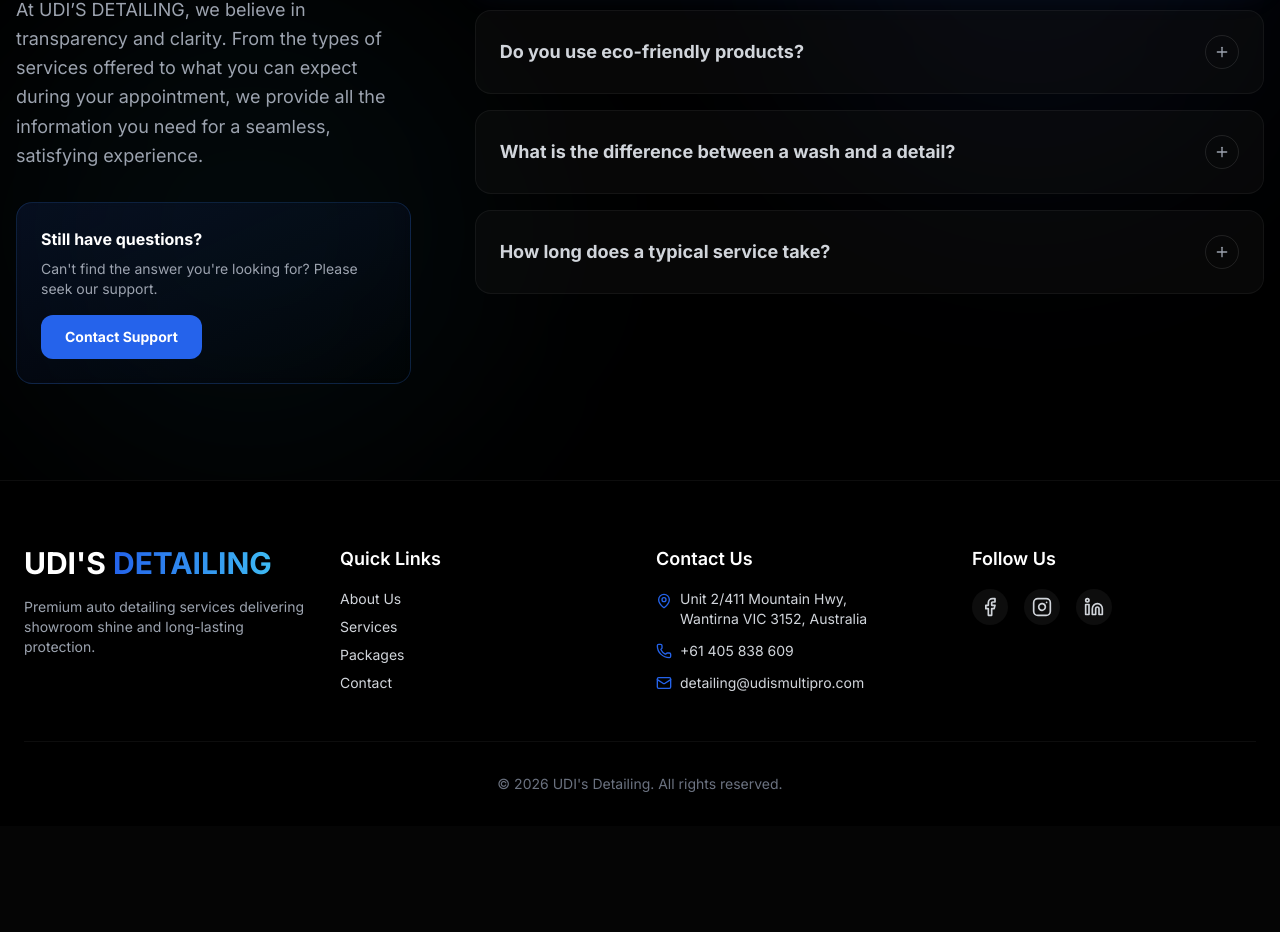
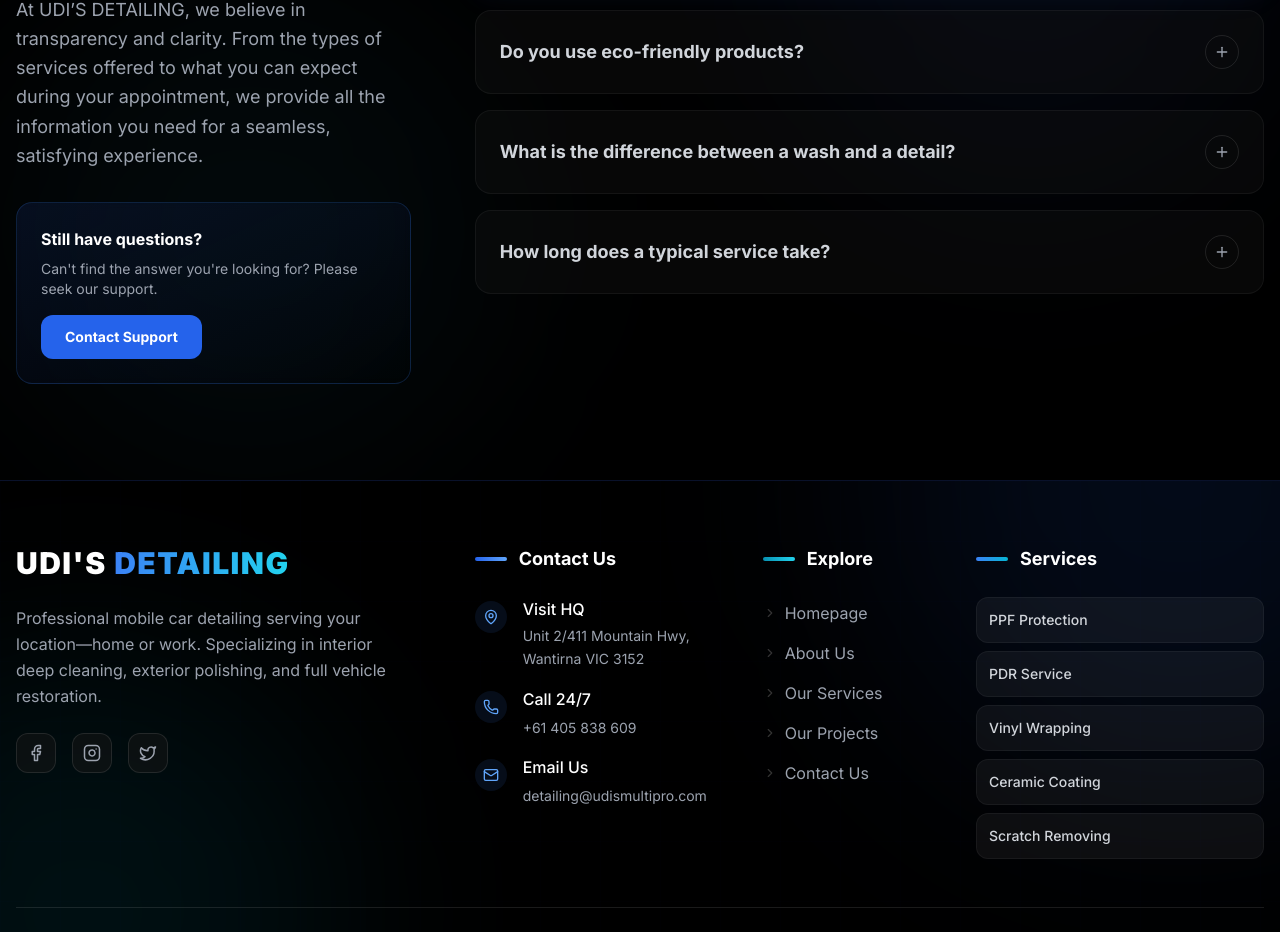
Before and after one commit to Dilshan-Mindika/UDIS-DETAILING, a Next.js app: page / in a window 1280 px wide. Shown: the part 7879-8811 px from the top of the page. Before the commit the page ends 8705 px from the top, so only its background shows below. Built offline with nearby package versions, Linux system fonts and the light colour scheme.

Commit message:
feat: add new `Footer` component with branding, contact info, quick links, services, and copyright.

```diff
--- a/src/components/layout/Footer.tsx
+++ b/src/components/layout/Footer.tsx
@@ -1,70 +1,134 @@
+"use client";
+
 import Link from "next/link";
-import { Facebook, Instagram, Linkedin, Youtube, MapPin, Phone, Mail } from "lucide-react";
+import { MapPin, Phone, Mail, ChevronRight, Facebook, Instagram, Twitter, ArrowRight } from "lucide-react";
 
 export function Footer() {
     return (
-        <footer className="bg-black text-gray-300 pt-16 pb-8 border-t border-white/5">
-            <div className="container mx-auto px-4 md:px-6">
-                <div className="grid grid-cols-1 md:grid-cols-4 gap-8 mb-12">
-                    {/* Brand */}
-                    <div className="space-y-4">
-                        <h3 className="text-3xl font-bold text-white font-orbitron">
-                            UDI'S <span className="text-transparent bg-clip-text bg-gradient-to-r from-primary to-accent">DETAILING</span>
-                        </h3>
-                        <p className="text-sm text-gray-400">
-                            Premium auto detailing services delivering showroom shine and long-lasting protection.
+        <footer className="bg-black border-t border-blue-900/30 pt-16 pb-6 relative overflow-hidden font-sans">
+            {/* Background Texture & Glow */}
+            <div className="absolute inset-0 bg-[linear-gradient(rgba(0,100,255,0.03)_1px,transparent_1px),linear-gradient(90deg,rgba(0,100,255,0.03)_1px,transparent_1px)] bg-[size:60px_60px] opacity-30 pointer-events-none"></div>
+            <div className="absolute top-0 right-0 w-[600px] h-[600px] bg-blue-600/10 rounded-full blur-[120px] pointer-events-none -translate-y-1/2 translate-x-1/3 mix-blend-screen"></div>
+            <div className="absolute bottom-0 left-0 w-[500px] h-[500px] bg-cyan-600/10 rounded-full blur-[100px] pointer-events-none translate-y-1/3 -translate-x-1/3 mix-blend-screen"></div>
+
+            <div className="container mx-auto px-4 relative z-10">
+                <div className="grid grid-cols-1 lg:grid-cols-12 gap-12 lg:gap-8 mb-12">
+
+                    {/* Brand Column (Span 4) */}
+                    <div className="lg:col-span-4">
+                        <Link href="/" className="inline-block mb-6 group">
+                            <span className="text-3xl font-black font-orbitron text-white tracking-wider group-hover:opacity-80 transition-opacity">
+                                UDI'S <span className="text-transparent bg-clip-text bg-gradient-to-r from-blue-500 to-cyan-400">DETAILING</span>
+                            </span>
+                        </Link>
+                        <p className="text-gray-400 leading-relaxed mb-6 max-w-sm">
+                            Professional mobile car detailing serving your location—home or work. Specializing in interior deep cleaning, exterior polishing, and full vehicle restoration.
                         </p>
+
+                        {/* Socials */}
+                        <div className="flex gap-4">
+                            {[Facebook, Instagram, Twitter].map((Icon, idx) => (
+                                <a
+                                    key={idx}
+                                    href="#"
+                                    className="w-10 h-10 rounded-xl bg-neutral-900/50 border border-white/10 flex items-center justify-center text-gray-400 hover:bg-blue-600 hover:border-blue-500 hover:text-white transition-all duration-300 hover:-translate-y-1 hover:shadow-[0_0_20px_rgba(37,99,235,0.4)]"
+                                >
+                                    <Icon size={18} />
+                                </a>
+                            ))}
+                        </div>
                     </div>
 
-                    {/* Quick Links */}
-                    <div>
-                        <h4 className="text-lg font-semibold text-white mb-4">Quick Links</h4>
-                        <ul className="space-y-2 text-sm">
-                            <li><Link href="/about" className="hover:text-primary transition-colors">About Us</Link></li>
-                            <li><Link href="/services" className="hover:text-primary transition-colors">Services</Link></li>
-                            <li><Link href="/packages" className="hover:text-primary transition-colors">Packages</Link></li>
-                            <li><Link href="/contact" className="hover:text-primary transition-colors">Contact</Link></li>
-                        </ul>
-                    </div>
-
-                    {/* Contact Info */}
-                    <div>
-                        <h4 className="text-lg font-semibold text-white mb-4">Contact Us</h4>
-                        <ul className="space-y-3 text-sm">
-                            <li className="flex items-start gap-2">
-                                <MapPin className="text-primary w-4 h-4 mt-1" />
-                                <span>Unit 2/411 Mountain Hwy, <br />Wantirna VIC 3152, Australia</span>
+                    {/* Contact Info (Span 3) */}
+                    <div className="lg:col-span-3 lg:pl-8">
+                        <h4 className="text-lg font-bold text-white font-orbitron mb-6 flex items-center gap-3">
+                            <span className="w-8 h-1 bg-gradient-to-r from-blue-600 to-blue-400 rounded-full"></span>
+                            Contact Us
+                        </h4>
+                        <ul className="space-y-4">
+                            <li className="group flex items-start gap-4">
+                                <div className="mt-1 flex-shrink-0 w-8 h-8 rounded-full bg-blue-500/10 flex items-center justify-center text-blue-400 group-hover:bg-blue-500 group-hover:text-white transition-all duration-300 shadow-[0_0_10px_rgba(59,130,246,0)] group-hover:shadow-[0_0_15px_rgba(59,130,246,0.5)]">
+                                    <MapPin size={16} />
+                                </div>
+                                <div>
+                                    <span className="block text-white font-medium mb-1 group-hover:text-blue-400 transition-colors">Visit HQ</span>
+                                    <span className="text-gray-400 text-sm leading-relaxed block">Unit 2/411 Mountain Hwy,<br />Wantirna VIC 3152</span>
+                                </div>
                             </li>
-                            <li className="flex items-center gap-2">
-                                <Phone className="text-primary w-4 h-4" />
-                                <span>+61 405 838 609</span>
+                            <li className="group flex items-start gap-4">
+                                <div className="mt-1 flex-shrink-0 w-8 h-8 rounded-full bg-blue-500/10 flex items-center justify-center text-blue-400 group-hover:bg-blue-500 group-hover:text-white transition-all duration-300 shadow-[0_0_10px_rgba(59,130,246,0)] group-hover:shadow-[0_0_15px_rgba(59,130,246,0.5)]">
+                                    <Phone size={16} />
+                                </div>
+                                <div>
+                                    <span className="block text-white font-medium mb-1 group-hover:text-blue-400 transition-colors">Call 24/7</span>
+                                    <span className="text-gray-400 text-sm">+61 405 838 609</span>
+                                </div>
                             </li>
-                            <li className="flex items-center gap-2">
-                                <Mail className="text-primary w-4 h-4" />
-                                <span>detailing@udismultipro.com</span>
+                            <li className="group flex items-start gap-4">
+                                <div className="mt-1 flex-shrink-0 w-8 h-8 rounded-full bg-blue-500/10 flex items-center justify-center text-blue-400 group-hover:bg-blue-500 group-hover:text-white transition-all duration-300 shadow-[0_0_10px_rgba(59,130,246,0)] group-hover:shadow-[0_0_15px_rgba(59,130,246,0.5)]">
+                                    <Mail size={16} />
+                                </div>
+                                <div>
+                                    <span className="block text-white font-medium mb-1 group-hover:text-blue-400 transition-colors">Email Us</span>
+                                    <span className="text-gray-400 text-sm">detailing@udismultipro.com</span>
+                                </div>
                             </li>
                         </ul>
                     </div>
 
-                    {/* Social / Newsletter */}
-                    <div>
-                        <h4 className="text-lg font-semibold text-white mb-4">Follow Us</h4>
-                        <div className="flex gap-4">
-                            <a href="#" className="p-2 bg-white/5 rounded-full hover:bg-primary hover:text-white transition-all hover:scale-110">
-                                <Facebook size={20} />
-                            </a>
-                            <a href="#" className="p-2 bg-white/5 rounded-full hover:bg-primary hover:text-white transition-all hover:scale-110">
-                                <Instagram size={20} />
-                            </a>
-                            <a href="#" className="p-2 bg-white/5 rounded-full hover:bg-primary hover:text-white transition-all hover:scale-110">
-                                <Linkedin size={20} />
-                            </a>
-                        </div>
+                    {/* Quick Links (Span 2) */}
+                    <div className="lg:col-span-2">
+                        <h4 className="text-lg font-bold text-white font-orbitron mb-6 flex items-center gap-3">
+                            <span className="w-8 h-1 bg-gradient-to-r from-cyan-600 to-cyan-400 rounded-full"></span>
+                            Explore
+                        </h4>
+                        <ul className="space-y-2">
+                            {["Homepage", "About Us", "Our Services", "Our Projects", "Contact Us"].map((item) => (
+                                <li key={item}>
+                                    <Link href="#" className="group flex items-center gap-2 text-gray-400 hover:text-cyan-400 transition-colors py-1">
+                                        <ChevronRight size={14} className="text-white/20 group-hover:text-cyan-400 transition-colors" />
+                                        <span className="group-hover:translate-x-2 transition-transform duration-300">{item}</span>
+                                    </Link>
+                                </li>
+                            ))}
+                        </ul>
+                    </div>
+
+                    {/* Top Services (Span 3) */}
+                    <div className="lg:col-span-3">
+                        <h4 className="text-lg font-bold text-white font-orbitron mb-6 flex items-center gap-3">
+                            <span className="w-8 h-1 bg-gradient-to-r from-blue-500 to-cyan-500 rounded-full"></span>
+                            Services
+                        </h4>
+                        <ul className="space-y-2">
+                            {["PPF Protection", "PDR Service", "Vinyl Wrapping", "Ceramic Coating", "Scratch Removing"].map((item) => (
+                                <li key={item}>
+                                    <Link href="#" className="group flex items-center justify-between p-3 rounded-xl bg-white/5 border border-white/5 hover:bg-gradient-to-r hover:from-blue-900/40 hover:to-cyan-900/40 hover:border-blue-500/30 transition-all duration-300">
+                                        <span className="text-gray-300 text-sm font-medium group-hover:text-white transition-colors">{item}</span>
+                                        <ArrowRight size={14} className="text-cyan-400 opacity-0 group-hover:opacity-100 -translate-x-2 group-hover:translate-x-0 transition-all duration-300" />
+                                    </Link>
+                                </li>
+                            ))}
+                        </ul>
                     </div>
                 </div>
 
-                <div className="border-t border-white/5 pt-8 text-center text-sm text-gray-500">
-                    © {new Date().getFullYear()} UDI's Detailing. All rights reserved.
+                {/* Bottom Bar */}
+                <div className="pt-6 border-t border-white/10 flex flex-col md:flex-row justify-between items-center gap-6">
+                    <p className="text-gray-500 text-xs tracking-wide">
+                        © 2025 UDI'S DETAILING. All rights reserved.
+                    </p>
+                    <div className="flex items-center gap-2 px-4 py-2 rounded-full bg-black/50 border border-white/10 backdrop-blur-md">
+                        <span className="text-gray-500 text-xs uppercase tracking-wider">Powered by</span>
+                        <a
+                            href="https://dilshanmindika.pro"
+                            target="_blank"
+                            rel="noopener noreferrer"
+                            className="text-transparent bg-clip-text bg-gradient-to-r from-blue-400 to-cyan-400 font-bold text-sm tracking-widest font-orbitron hover:opacity-80 transition-opacity"
+                        >
+                            DILA
+                        </a>
+                    </div>
                 </div>
             </div>
         </footer>
```
